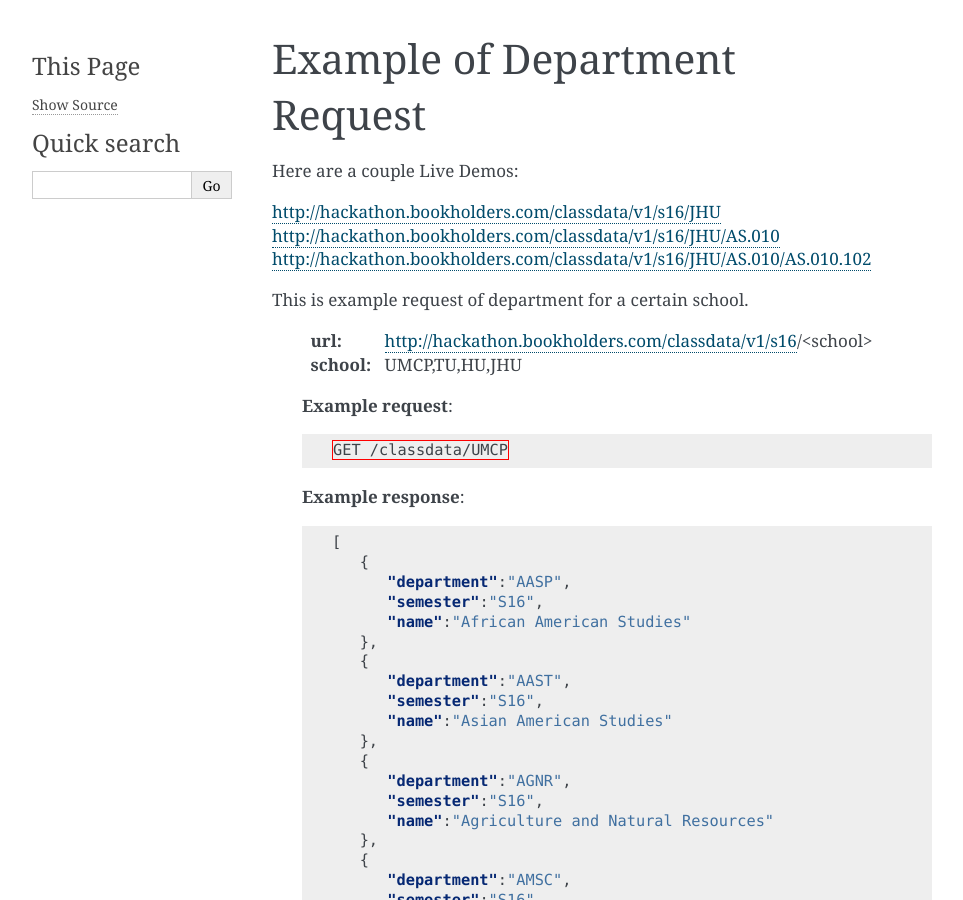
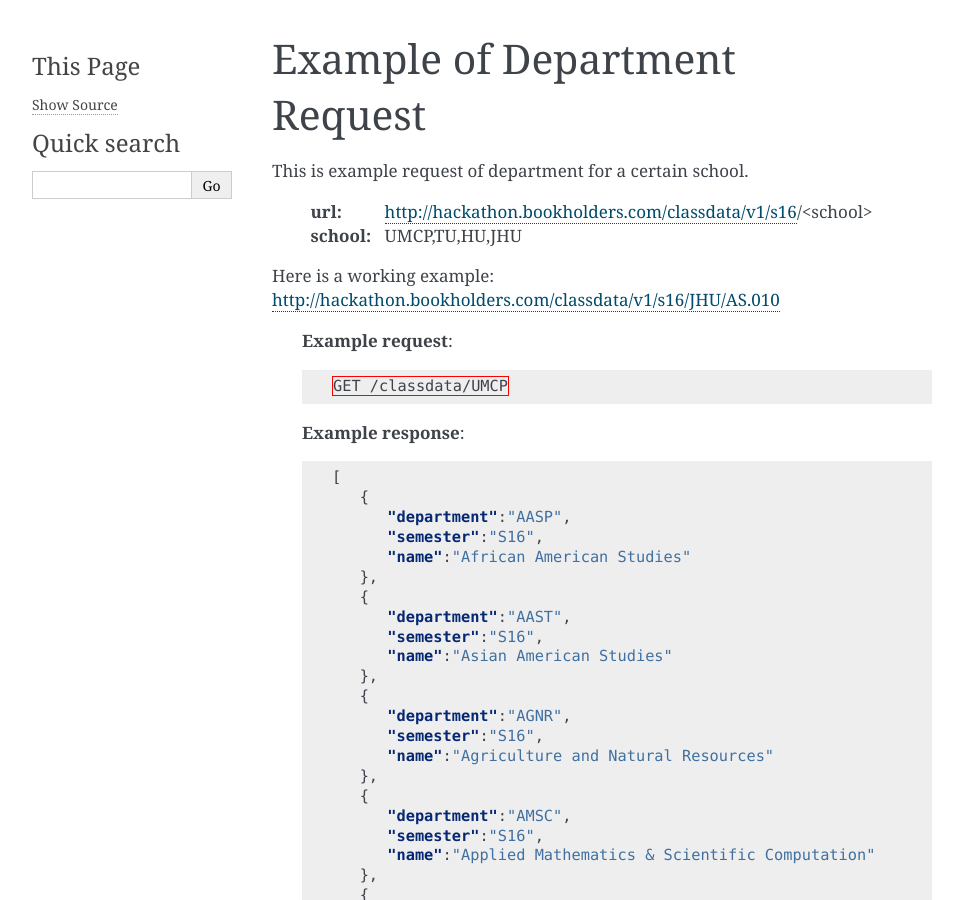
Before and after one commit to bookholders/classdataapi, a Sphinx documentation site: the page built from docs/getstarted.rst, in a window 1280 px wide and 900 px high. Shown: the whole window, without its empty margins (148-1111 px from the left). Built offline with Sphinx 7.4.7, drawn with Linux system fonts in a browser that asks for light colours.

Commit message:
Update getstarted.rst

```diff
--- a/docs/getstarted.rst
+++ b/docs/getstarted.rst
@@ -3,16 +3,14 @@
 Example of Department Request
 =============================
 
-Here are a couple Live Demos:
-
-http://hackathon.bookholders.com/classdata/v1/s16/JHU
-http://hackathon.bookholders.com/classdata/v1/s16/JHU/AS.010
-http://hackathon.bookholders.com/classdata/v1/s16/JHU/AS.010/AS.010.102
 
 This is example request of department for a certain school.
 
    :url: http://hackathon.bookholders.com/classdata/v1/s16/<school>
    :school: UMCP,TU,HU,JHU
+
+Here is a working example:
+http://hackathon.bookholders.com/classdata/v1/s16/JHU/AS.010
 
 
    **Example request**:
```
